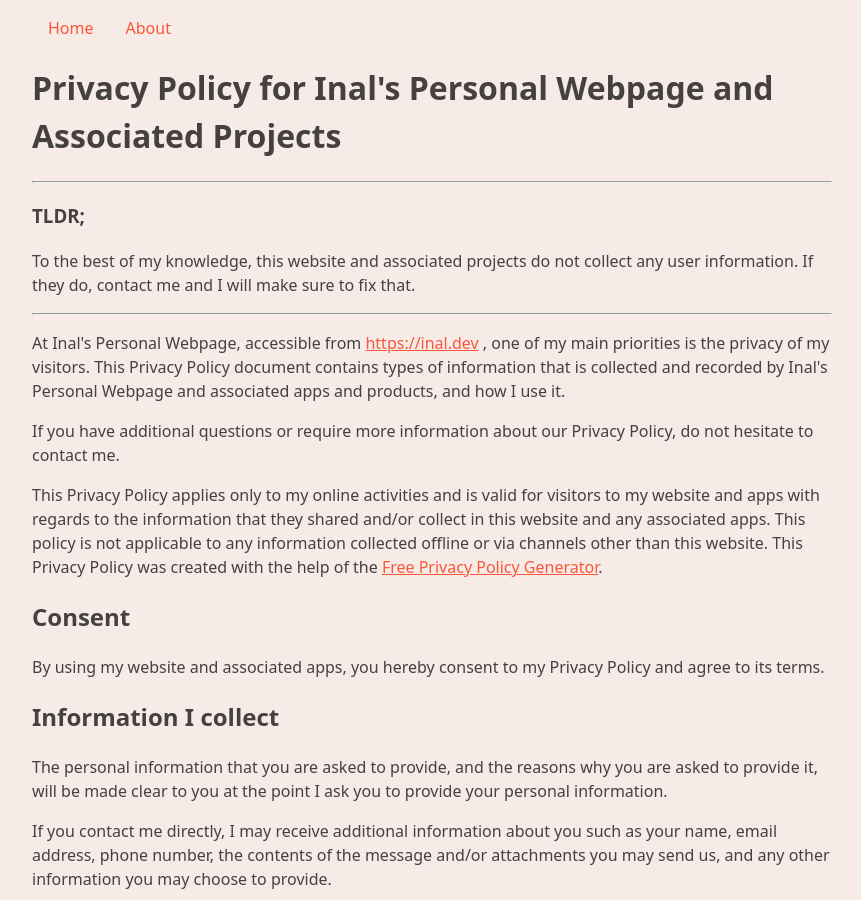
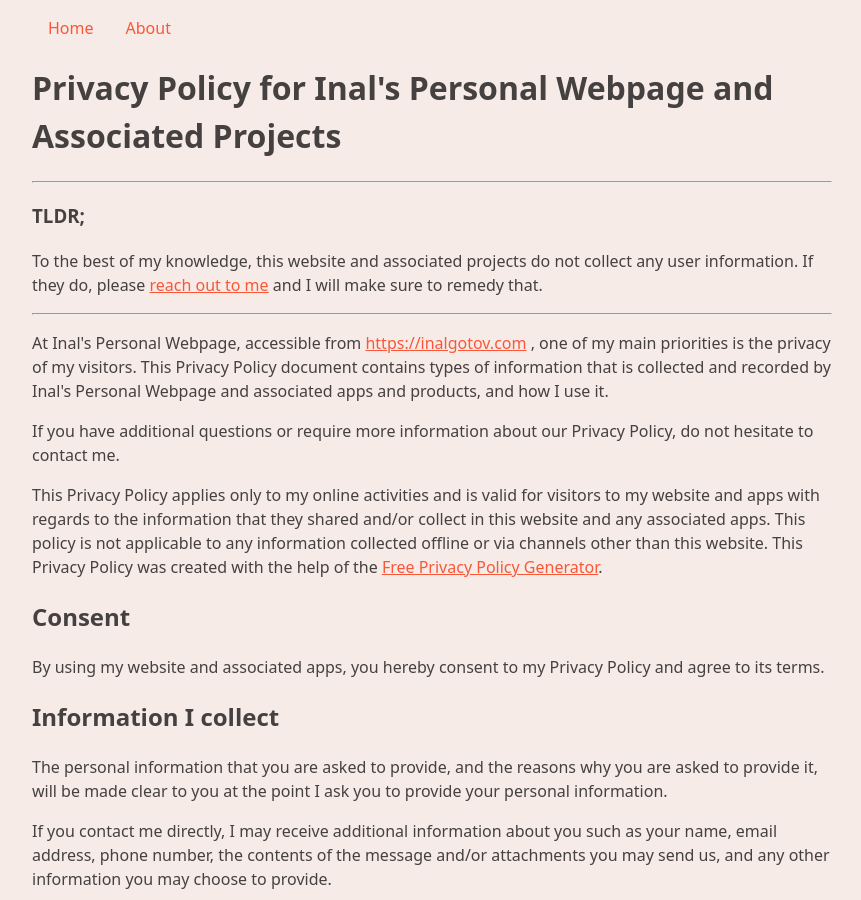
Before and after one commit to sketch204/sketch204.github.io, a Jekyll site: the page built from privacy.html, in a window 1280 px wide and 900 px high. Shown: the whole window, without its empty margins (208-1069 px from the left). Built offline with Jekyll 4.4.1, drawn with Linux system fonts in a browser that asks for light colours; nearby versions of some CDN libraries.

Commit message:
Update Privacy Policy wording

```diff
--- a/privacy.html
+++ b/privacy.html
@@ -11,11 +11,11 @@ description: Inal's privacy policy for the content he creates.
 
 <h3>TLDR;</h3>
 
-<p>To the best of my knowledge, this website and associated projects do not collect any user information. If they do, contact me and I will make sure to fix that.</p>
+<p>To the best of my knowledge, this website and associated projects do not collect any user information. If they do, please <a href="mailto: {{ site.contact_email }}"> reach out to me</a> and I will make sure to remedy that.</p>
 
 <hr>
 
-<p>At Inal's Personal Webpage, accessible from <a href="https://inal.dev">https://inal.dev</a> , one of my main priorities is the privacy of my visitors. This Privacy Policy document contains types of information that is collected and recorded by Inal's Personal Webpage and associated apps and products, and how I use it.</p>
+<p>At Inal's Personal Webpage, accessible from <a href="{{ site.url }}">{{ site.url }}</a> , one of my main priorities is the privacy of my visitors. This Privacy Policy document contains types of information that is collected and recorded by Inal's Personal Webpage and associated apps and products, and how I use it.</p>
 
 <p>If you have additional questions or require more information about our Privacy Policy, do not hesitate to contact me.</p>
 
```
